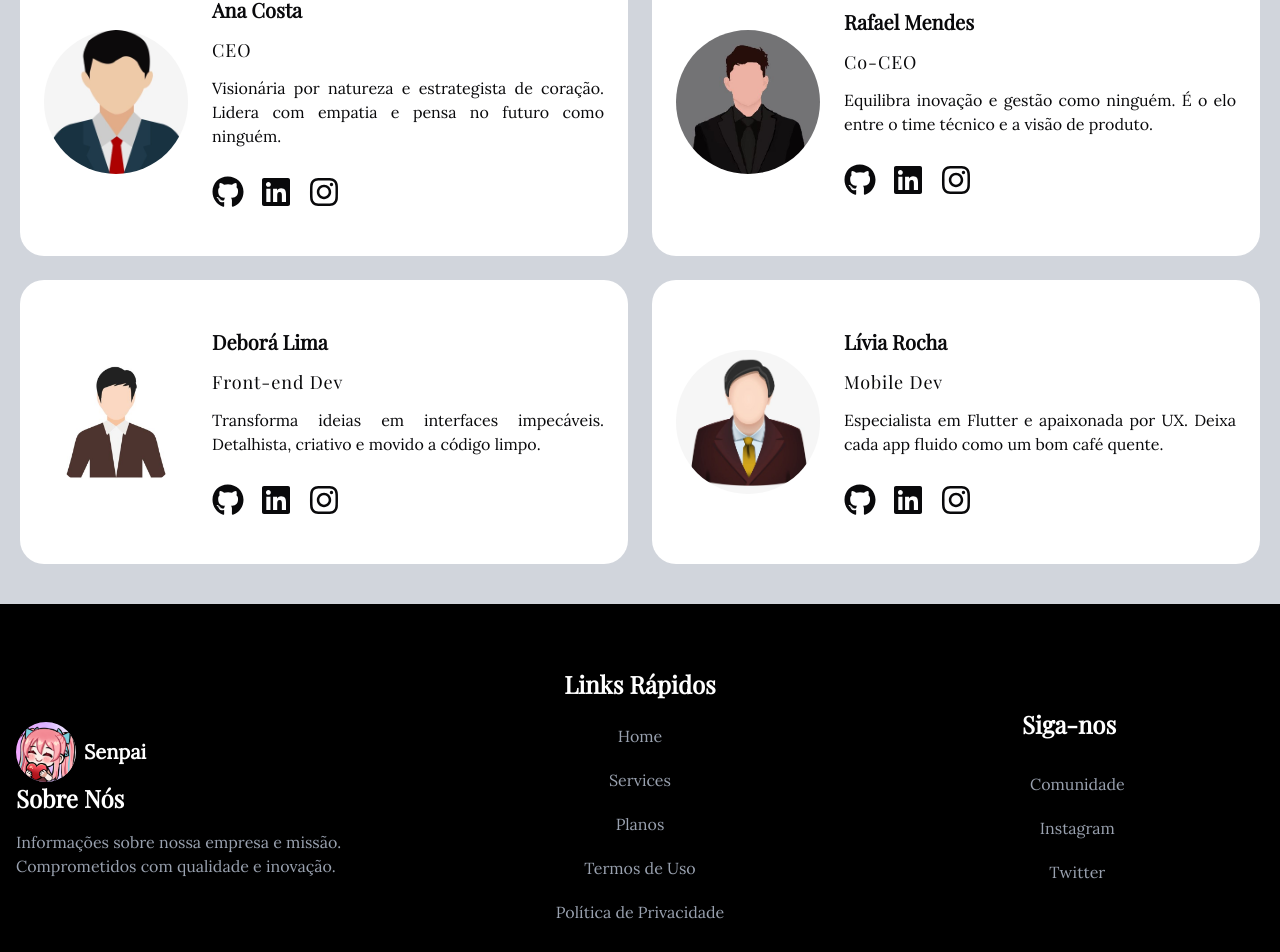
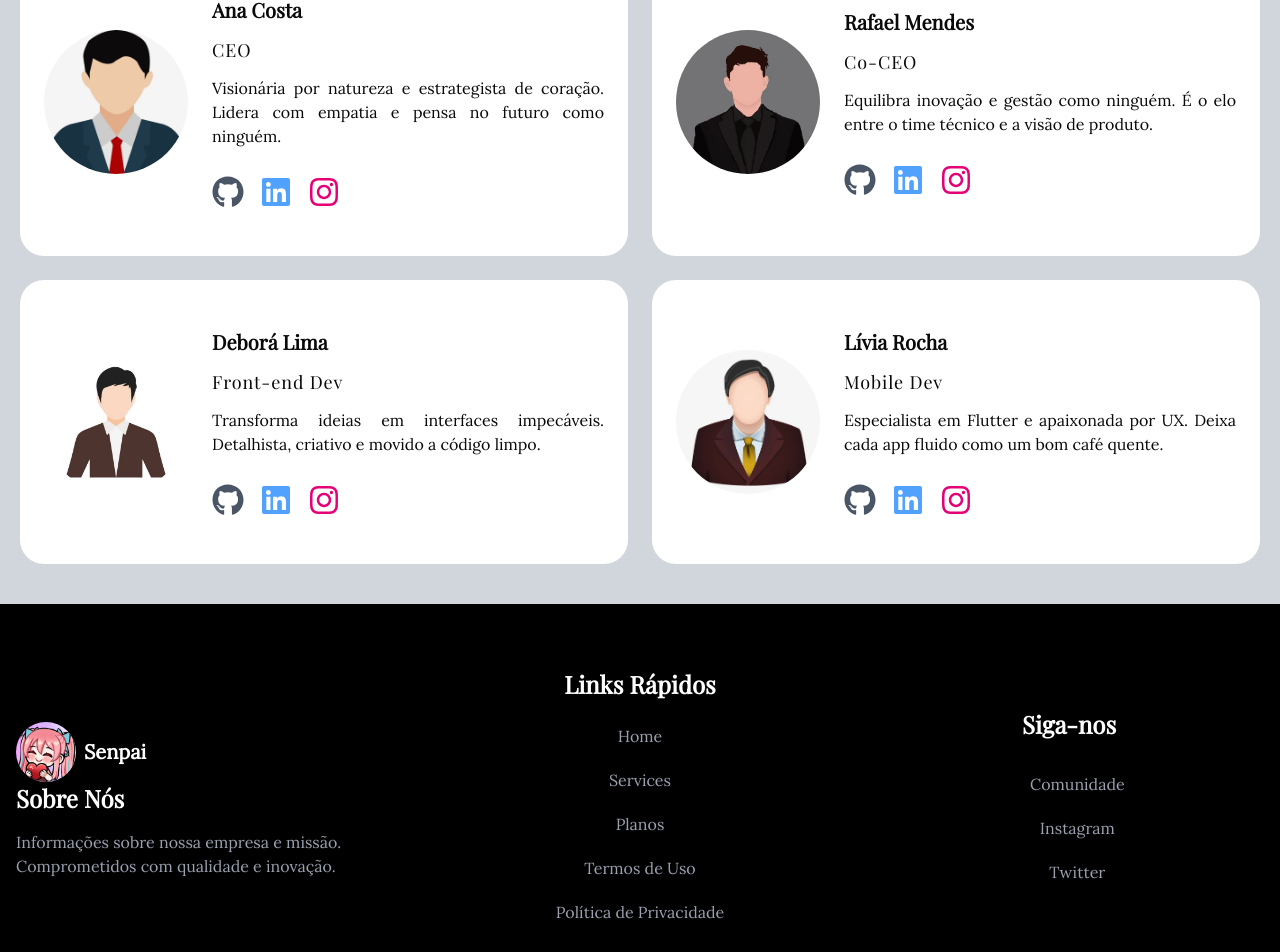
Before and after one commit to PedroMarques391/senpaiLP, a Next.js app: page /about in a window 1280 px wide. Shown: the part 1484-2436 px from the top of the page. Built offline with nearby package versions, Linux system fonts and the light colour scheme.

Commit message:
update data

```diff
--- a/src/data/utils.tsx
+++ b/src/data/utils.tsx
@@ -44,9 +44,9 @@ export const teamMembers: ITeamProps[] = [
         jobTitle: "CEO",
         bio: "Visionária por natureza e estrategista de coração. Lidera com empatia e pensa no futuro como ninguém.",
         links: [
-            { url: "https://github.com/anacosta", color: "#333", icon: <FaGithub size={32} /> },
-            { url: "https://linkedin.com/in/anacosta", color: "#0077B5", icon: <FaLinkedin size={32} /> },
-            { url: "https://instagram.com/ana.costa", color: "#E1306C", icon: <FaInstagram size={32} /> },
+            { url: "https://github.com/anacosta", color: "text-gray-600", icon: <FaGithub size={32} /> },
+            { url: "https://linkedin.com/in/anacosta", color: "text-blue-400", icon: <FaLinkedin size={32} /> },
+            { url: "https://instagram.com/ana.costa", color: "text-pink-600", icon: <FaInstagram size={32} /> },
         ],
     },
     {
@@ -55,9 +55,9 @@ export const teamMembers: ITeamProps[] = [
         jobTitle: "Co-CEO",
         bio: "Equilibra inovação e gestão como ninguém. É o elo entre o time técnico e a visão de produto.",
         links: [
-            { url: "https://github.com/rafamendes", color: "#333", icon: <FaGithub size={32} /> },
-            { url: "https://linkedin.com/in/rafamendes", color: "#0077B5", icon: <FaLinkedin size={32} /> },
-            { url: "https://instagram.com/rafa.mendes", color: "#E1306C", icon: <FaInstagram size={32} /> },
+            { url: "https://github.com/rafamendes", color: "text-gray-600", icon: <FaGithub size={32} /> },
+            { url: "https://linkedin.com/in/rafamendes", color: "text-blue-400", icon: <FaLinkedin size={32} /> },
+            { url: "https://instagram.com/rafa.mendes", color: "text-pink-600", icon: <FaInstagram size={32} /> },
         ],
     },
     {
@@ -66,9 +66,9 @@ export const teamMembers: ITeamProps[] = [
         jobTitle: "Front-end Dev",
         bio: "Transforma ideias em interfaces impecáveis. Detalhista, criativo e movido a código limpo.",
         links: [
-            { url: "https://github.com/PedroMarques391", color: "#333", icon: <FaGithub size={32} /> },
-            { url: "https://linkedin.com/in/pedromarques", color: "#0077B5", icon: <FaLinkedin size={32} /> },
-            { url: "https://instagram.com/pedro.codes", color: "#E1306C", icon: <FaInstagram size={32} /> },
+            { url: "https://github.com/PedroMarques391", color: "text-gray-600", icon: <FaGithub size={32} /> },
+            { url: "https://linkedin.com/in/pedromarques", color: "text-blue-400", icon: <FaLinkedin size={32} /> },
+            { url: "https://instagram.com/pedro.codes", color: "text-pink-600", icon: <FaInstagram size={32} /> },
         ],
     },
     {
@@ -77,12 +77,15 @@ export const teamMembers: ITeamProps[] = [
         jobTitle: "Mobile Dev",
         bio: "Especialista em Flutter e apaixonada por UX. Deixa cada app fluido como um bom café quente.",
         links: [
-            { url: "https://github.com/liviarocha", color: "#333", icon: <FaGithub size={32} /> },
-            { url: "https://linkedin.com/in/liviarocha", color: "#0077B5", icon: <FaLinkedin size={32} /> },
-            { url: "https://instagram.com/livia.dev", color: "#E1306C", icon: <FaInstagram size={32} /> },
+            { url: "https://github.com/liviarocha", color: "text-gray-600", icon: <FaGithub size={32} /> },
+            { url: "https://linkedin.com/in/liviarocha", color: "text-blue-400", icon: <FaLinkedin size={32} /> },
+            { url: "https://instagram.com/livia.dev", color: "text-pink-600", icon: <FaInstagram size={32} /> },
         ],
     },
 ]
+
+
+
 
 export const services: IServicesInterface[] = [
     {
```
